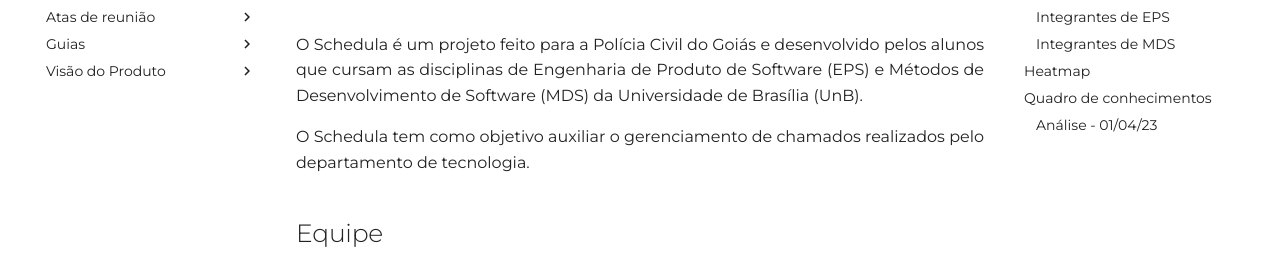
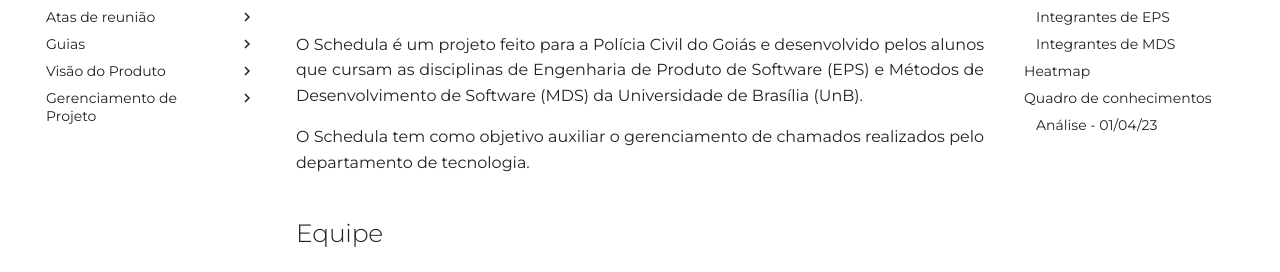
Before and after one commit to DITGO/2023-1-Schedula-Doc, an MkDocs documentation site: the page built from docs/index.md, in a window 1280 px wide. Shown: the part 148-420 px from the top of the page. Built offline with MkDocs 1.6.1 and Material for MkDocs 9.7.7, drawn with Linux system fonts in a browser that asks for light colours; some web fonts are replaced; comment, search, counter and statistics services are not loaded.

```diff
--- a/mkdocs.yml
+++ b/mkdocs.yml
@@ -35,6 +35,7 @@ nav:
     - Treinamento de Git: guias/treinamento-git/treinamento-git.md
   - Visão do Produto:
     - Lean Inception: visao_do_produto/lean_inception.md
-    - Plano de custos: visao_do_produto/plano_custos.md
+  - Gerenciamento de Projeto:
+    - Plano de Custos: visao_do_produto/plano_custos.md
 
 dev_addr: "0.0.0.0:8000"
```
